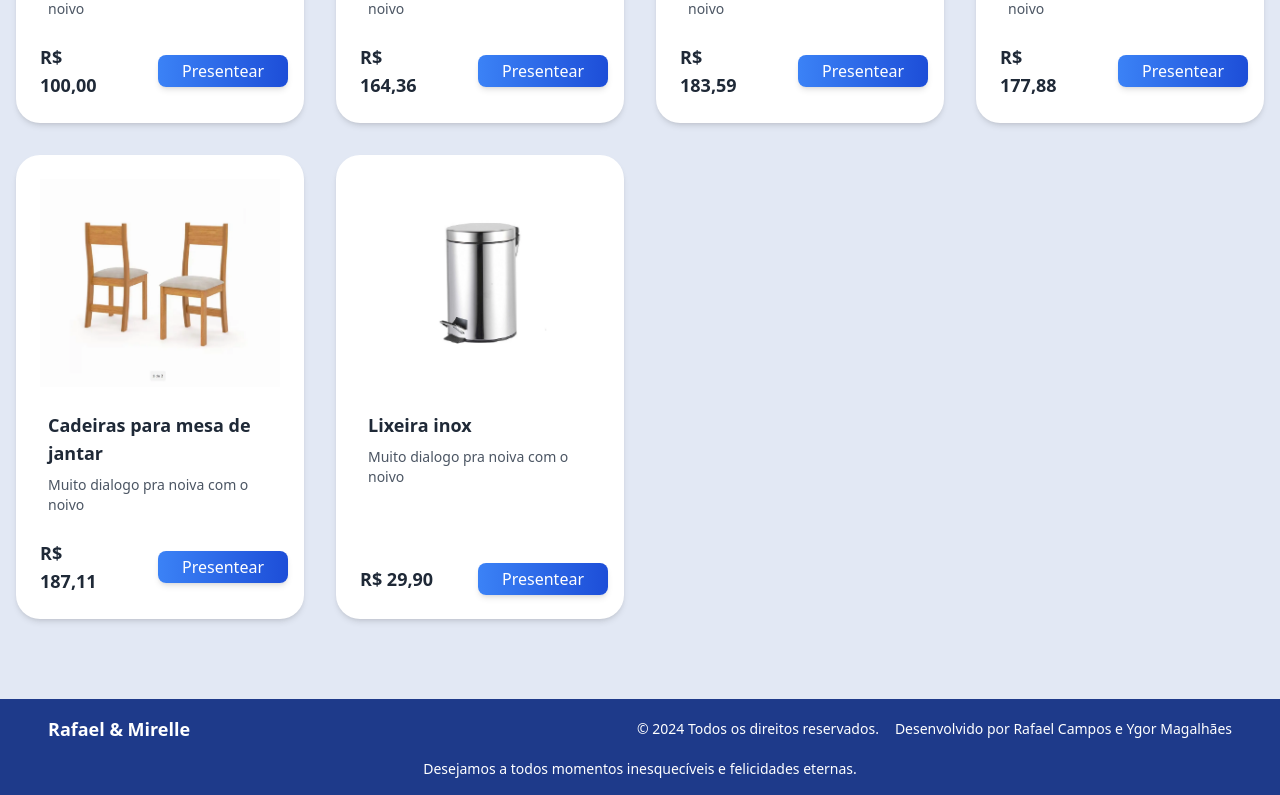
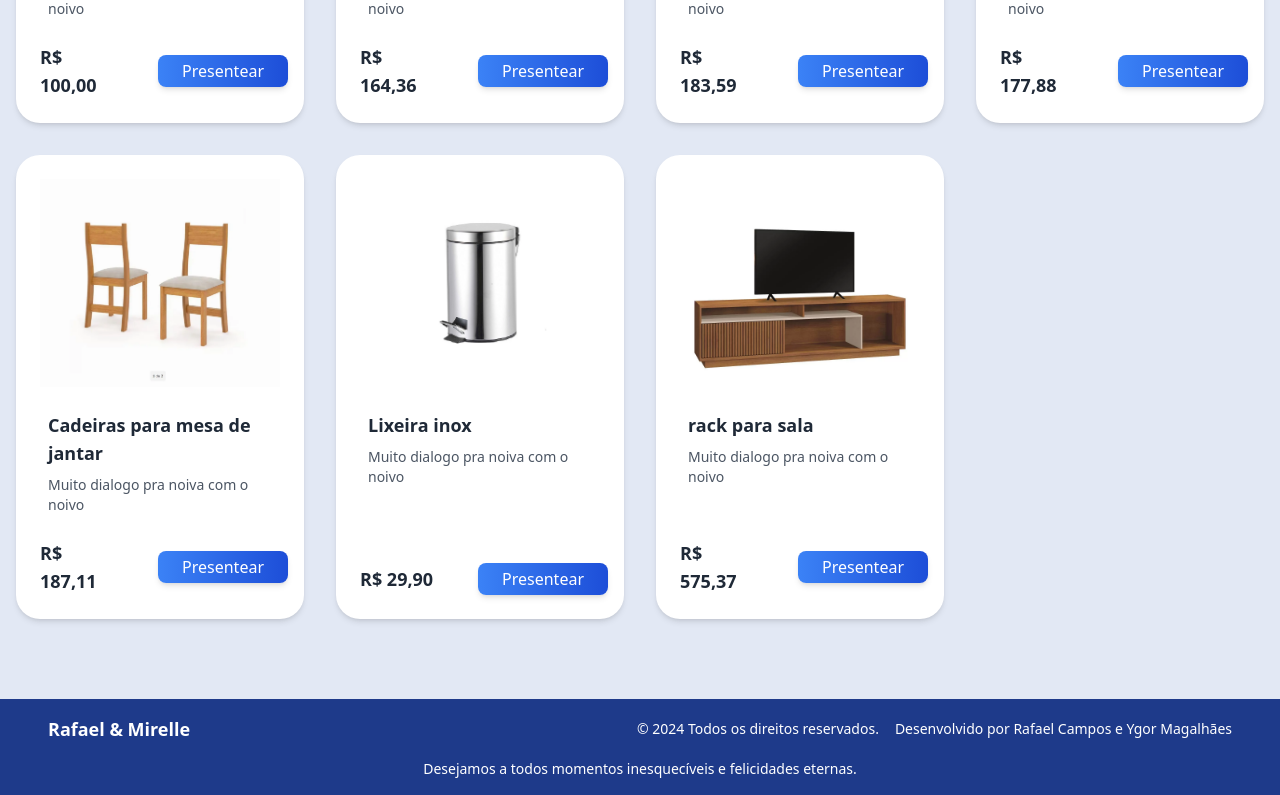
Before and after one commit to rafael-campos/SiteCasamento, a Next.js app: page / in a window 1280 px wide. Shown: the part 6879-7674 px from the top of the page. Built offline with nearby package versions, Linux system fonts and the light colour scheme.

Commit message:
codigos pix

```diff
--- a/components/ListaDePresente.tsx
+++ b/components/ListaDePresente.tsx
@@ -212,6 +212,13 @@ const ListaDePresentes: React.FC = () => {
       descricao: 'Muito dialogo pra noiva com o noivo',
       preco: 'R$ 29,90',
     },
+    {
+      id: '27',
+      imagem: '/images/presentes/rack.webp',
+      nome: 'rack para sala',
+      descricao: 'Muito dialogo pra noiva com o noivo',
+      preco: 'R$ 575,37',
+    },
 
     // Adicione mais presentes conforme necessário
   ];
--- a/pages/[id].tsx
+++ b/pages/[id].tsx
@@ -278,7 +278,7 @@ const presentes: Presente[] = [
         nome: 'Mesa de centro',
         descricao: 'Mesa de sala de estar',
         preco: 'R$ 164,36',
-        codigoPix: '00020126700014br.gov.bcb.pix013692fb26d6-62d7-40fc-a775-c6ba8f2ae2250208lavadora52040000530398654071619.005802BR5922Rafael Henrique Campos6008Brasilia62090505yxksk630458D6',
+        codigoPix: '00020126760014br.gov.bcb.pix013692fb26d6-62d7-40fc-a775-c6ba8f2ae2250214mesa de centro5204000053039865406164.365802BR5922Rafael Henrique Campos6008Brasilia62090505nhsmd6304F3EC',
         linkProduto: 'https://www.casasbahia.com.br/mesa-centro-estilo-industrial-berlin-decorativa-moderna-klm-moveis-1558160587.html',
         linkPagamentoCartao: 'https://pay.sumup.com/b2c/QPUOJKZB',
         enderecoEntrega: 2,
@@ -290,7 +290,7 @@ const presentes: Presente[] = [
         nome: 'Mesa de apoio',
         descricao: 'Mesa de apoio para sofa',
         preco: 'R$ 183,59',
-        codigoPix: '00020126700014br.gov.bcb.pix013692fb26d6-62d7-40fc-a775-c6ba8f2ae2250208lavadora52040000530398654071619.005802BR5922Rafael Henrique Campos6008Brasilia62090505yxksk630458D6',
+        codigoPix: '00020126760014br.gov.bcb.pix013692fb26d6-62d7-40fc-a775-c6ba8f2ae2250214mesa de apoio 5204000053039865406183.595802BR5922Rafael Henrique Campos6008Brasilia62090505bioxo63047DD6',
         linkProduto: 'https://www.casasbahia.com.br/mesa-apoio-lateral-sofa-industrial-vintage-metal-e-madeira-1539488465.html',
         linkPagamentoCartao: 'https://pay.sumup.com/b2c/QPUOJKZB',
         enderecoEntrega: 2,
@@ -302,7 +302,7 @@ const presentes: Presente[] = [
         nome: 'Bancada de cozinha',
         descricao: 'Bancada branca de cozinha',
         preco: 'R$ 177,88',
-        codigoPix: '00020126700014br.gov.bcb.pix013692fb26d6-62d7-40fc-a775-c6ba8f2ae2250208lavadora52040000530398654071619.005802BR5922Rafael Henrique Campos6008Brasilia62090505yxksk630458D6',
+        codigoPix: '00020126800014br.gov.bcb.pix013692fb26d6-62d7-40fc-a775-c6ba8f2ae2250218bancada de cozinha5204000053039865406177.885802BR5922Rafael Henrique Campos6008Brasilia62090505umlek6304971A',
         linkProduto: 'https://www.magazineluiza.com.br/bancada-de-cozinha-2-prateleiras-branco-565-soluzione/p/gjh52074g9/mo/bccz/?partner_id=64068&utm_source=pdp&utm_medium=share',
         linkPagamentoCartao: 'https://pay.sumup.com/b2c/QPUOJKZB',
         enderecoEntrega: 2,
@@ -314,7 +314,7 @@ const presentes: Presente[] = [
         nome: 'Cadeiras',
         descricao: 'Cadeiras para mesa de jantar',
         preco: 'R$ 187,11',
-        codigoPix: '00020126700014br.gov.bcb.pix013692fb26d6-62d7-40fc-a775-c6ba8f2ae2250208lavadora52040000530398654071619.005802BR5922Rafael Henrique Campos6008Brasilia62090505yxksk630458D6',
+        codigoPix: '00020126700014br.gov.bcb.pix013692fb26d6-62d7-40fc-a775-c6ba8f2ae2250208cadeiras5204000053039865406187.115802BR5922Rafael Henrique Campos6008Brasilia6209050589dsd630407CC',
         linkProduto: 'https://www.magazineluiza.com.br/bancada-de-cozinha-2-prateleiras-branco-565-soluzione/p/gjh52074g9/mo/bccz/?partner_id=64068&utm_source=pdp&utm_medium=share',
         linkPagamentoCartao: 'https://pay.sumup.com/b2c/QPUOJKZB',
         enderecoEntrega: 2,
@@ -326,8 +326,20 @@ const presentes: Presente[] = [
         nome: 'Lixeira',
         descricao: 'Lixeira inox',
         preco: 'R$ 29,90',
-        codigoPix: '00020126700014br.gov.bcb.pix013692fb26d6-62d7-40fc-a775-c6ba8f2ae2250208lavadora52040000530398654071619.005802BR5922Rafael Henrique Campos6008Brasilia62090505yxksk630458D6',
+        codigoPix: '00020126690014br.gov.bcb.pix013692fb26d6-62d7-40fc-a775-c6ba8f2ae2250207lixeira520400005303986540529.905802BR5922Rafael Henrique Campos6008Brasilia62090505vsjc9630477F2',
         linkProduto: 'https://www.americanas.com.br/produto/7088864890',
+        linkPagamentoCartao: 'https://pay.sumup.com/b2c/QPUOJKZB',
+        enderecoEntrega: 2,
+        tipo: 'real',
+    },
+    {
+        id: '27',
+        imagem: '/images/presentes/rack.webp',
+        nome: 'rack',
+        descricao: 'rack de tv para sala',
+        preco: 'R$ 575,37',
+        codigoPix: '00020126660014br.gov.bcb.pix013692fb26d6-62d7-40fc-a775-c6ba8f2ae2250204rack5204000053039865406575.375802BR5922Rafael Henrique Campos6008Brasilia62090505582c263049CD7',
+        linkProduto: 'https://www.magazineluiza.com.br/rack-para-tv-75-ripado-1-porta-ravena-mavaular-facilita-decor/p/kh8790b09d/mo/racm/?partner_id=64068&utm_source=pdp&utm_medium=share',
         linkPagamentoCartao: 'https://pay.sumup.com/b2c/QPUOJKZB',
         enderecoEntrega: 2,
         tipo: 'real',
```
Also changed, not shown: public/images/presentes/rack.webp (added).
